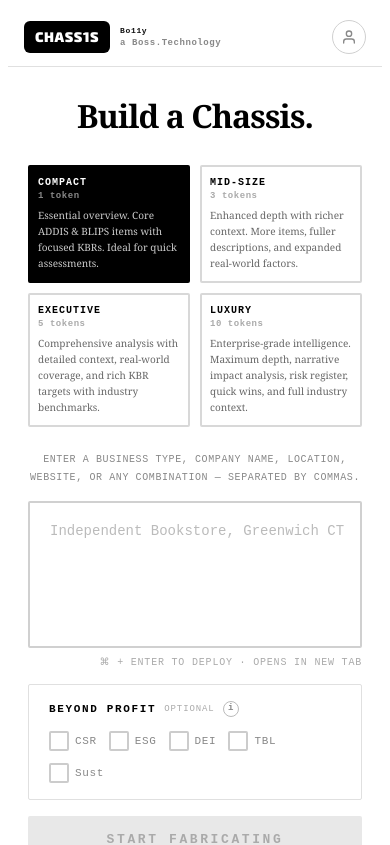
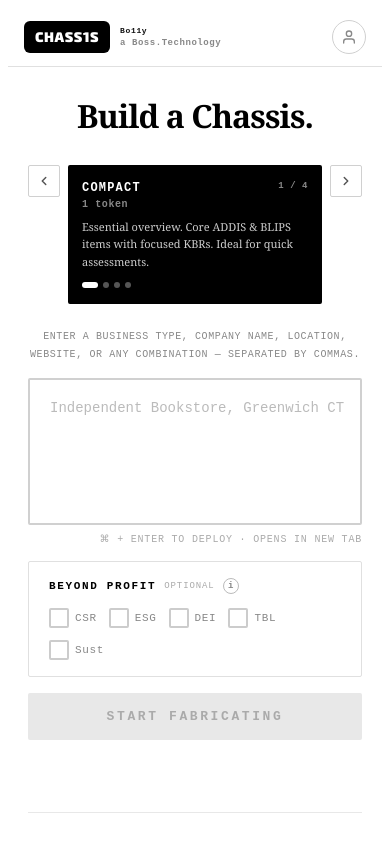
Before and after one commit to BossTechnology/CHS, a React (Vite) app: page / in a window 390 px wide. Shown: the top 845 px of the page. Built offline with nearby package versions, Linux system fonts and the light colour scheme.

Commit message:
Convert tier cards to swipeable slider on mobile

```diff
--- a/src/chs-app.jsx
+++ b/src/chs-app.jsx
@@ -1862,21 +1862,62 @@ function Page1({ onSubmit, lang, setLang, user, profile, onOpenAuth, onSignOut,
 
           {/* Tier Cards */}
           <div style={{ width: "100%", marginBottom: 24 }}>
-            <div style={{ display: "grid", gridTemplateColumns: isMobile ? "1fr 1fr" : "repeat(4, 1fr)", gap: 10 }}>
+            {isMobile ? (
+              /* ── Mobile slider ── */
+              (() => {
+                const sliderIdx = tiers.findIndex(t => t.id === selectedTierId);
+                const goPrev = () => { const i = (sliderIdx - 1 + tiers.length) % tiers.length; setSelectedTierId(tiers[i].id); };
+                const goNext = () => { const i = (sliderIdx + 1) % tiers.length; setSelectedTierId(tiers[i].id); };
+                const tier = tiers[sliderIdx];
+                const arrowBtn = (onClick, dir) => (
+                  <button onClick={onClick} style={{ background: "none", border: "1px solid #d0d0d0", borderRadius: 2, width: 32, height: 32, display: "flex", alignItems: "center", justifyContent: "center", cursor: "pointer", flexShrink: 0 }}>
+                    <svg width="14" height="14" viewBox="0 0 24 24" fill="none" stroke="#555" strokeWidth="2.5" strokeLinecap="round" strokeLinejoin="round">
+                      {dir === "left" ? <polyline points="15 18 9 12 15 6" /> : <polyline points="9 18 15 12 9 6" />}
+                    </svg>
+                  </button>
+                );
+                return (
+                  <div style={{ display: "flex", alignItems: "stretch", gap: 8 }}>
+                    {arrowBtn(goPrev, "left")}
+                    <button onClick={() => {}} style={{ flex: 1, padding: "14px 12px", background: "#000", color: "#fff", border: "2px solid #000", borderRadius: 2, cursor: "default", textAlign: "left" }}>
+                      <div style={{ display: "flex", justifyContent: "space-between", alignItems: "flex-start", marginBottom: 4 }}>
+                        <div style={{ fontFamily: "'Courier New', monospace", fontWeight: 900, fontSize: 12, letterSpacing: "0.1em" }}>{tier.label.toUpperCase()}</div>
+                        <div style={{ fontFamily: "'Courier New', monospace", fontSize: 9, fontWeight: 700, color: "#888", letterSpacing: "0.06em" }}>{sliderIdx + 1} / {tiers.length}</div>
+                      </div>
+                      <div style={{ fontFamily: "'Courier New', monospace", fontSize: 10, fontWeight: 700, color: "#888", letterSpacing: "0.06em", marginBottom: 8 }}>
+                        {TIER_TOKEN_COST[tier.id]} {TIER_TOKEN_COST[tier.id] === 1 ? "token" : "tokens"}
+                      </div>
+                      <div style={{ fontSize: 11, lineHeight: 1.6, color: "#ccc", fontFamily: "'Georgia', serif" }}>{tier.description}</div>
+                      {/* Dot indicators */}
+                      <div style={{ display: "flex", gap: 5, marginTop: 12 }}>
+                        {tiers.map((_, i) => (
+                          <button key={i} onClick={() => setSelectedTierId(tiers[i].id)}
+                            style={{ width: i === sliderIdx ? 16 : 6, height: 6, borderRadius: 3, background: i === sliderIdx ? "#fff" : "#555", border: "none", cursor: "pointer", padding: 0, transition: "all 0.2s" }} />
+                        ))}
+                      </div>
+                    </button>
+                    {arrowBtn(goNext, "right")}
+                  </div>
+                );
+              })()
+            ) : (
+              /* ── Desktop grid ── */
+              <div style={{ display: "grid", gridTemplateColumns: "repeat(4, 1fr)", gap: 10 }}>
                 {tiers.map(tier => {
                   const isSel = selectedTierId === tier.id;
                   return (
                     <button key={tier.id} onClick={() => setSelectedTierId(tier.id)}
-                    style={{ padding: isMobile ? "10px 8px" : "12px 12px", background: isSel ? "#000" : "#fff", color: isSel ? "#fff" : "#000", border: isSel ? "2px solid #000" : "2px solid #d8d8d8", borderRadius: 2, cursor: "pointer", textAlign: "left", transition: "all 0.15s ease" }}>
-                    <div style={{ fontFamily: "'Courier New', monospace", fontWeight: 900, fontSize: isMobile ? 10 : 12, letterSpacing: "0.1em", marginBottom: 3 }}>{tier.label.toUpperCase()}</div>
-                    <div style={{ fontFamily: "'Courier New', monospace", fontSize: isMobile ? 9 : 10, fontWeight: 700, color: isSel ? "#888" : "#aaa", letterSpacing: "0.06em", marginBottom: 6 }}>
+                      style={{ padding: "12px 12px", background: isSel ? "#000" : "#fff", color: isSel ? "#fff" : "#000", border: isSel ? "2px solid #000" : "2px solid #d8d8d8", borderRadius: 2, cursor: "pointer", textAlign: "left", transition: "all 0.15s ease" }}>
+                      <div style={{ fontFamily: "'Courier New', monospace", fontWeight: 900, fontSize: 12, letterSpacing: "0.1em", marginBottom: 3 }}>{tier.label.toUpperCase()}</div>
+                      <div style={{ fontFamily: "'Courier New', monospace", fontSize: 10, fontWeight: 700, color: isSel ? "#888" : "#aaa", letterSpacing: "0.06em", marginBottom: 6 }}>
                         {TIER_TOKEN_COST[tier.id]} {TIER_TOKEN_COST[tier.id] === 1 ? "token" : "tokens"}
                       </div>
-                    <div style={{ fontSize: isMobile ? 10 : 11, lineHeight: 1.6, color: isSel ? "#ccc" : "#666", fontFamily: "'Georgia', serif" }}>{tier.description}</div>
+                      <div style={{ fontSize: 11, lineHeight: 1.6, color: isSel ? "#ccc" : "#666", fontFamily: "'Georgia', serif" }}>{tier.description}</div>
                     </button>
                   );
                 })}
               </div>
+            )}
           </div>
 
           {/* Input Instruction */}
```
Lines whose indentation alone changed are shown as unchanged.
